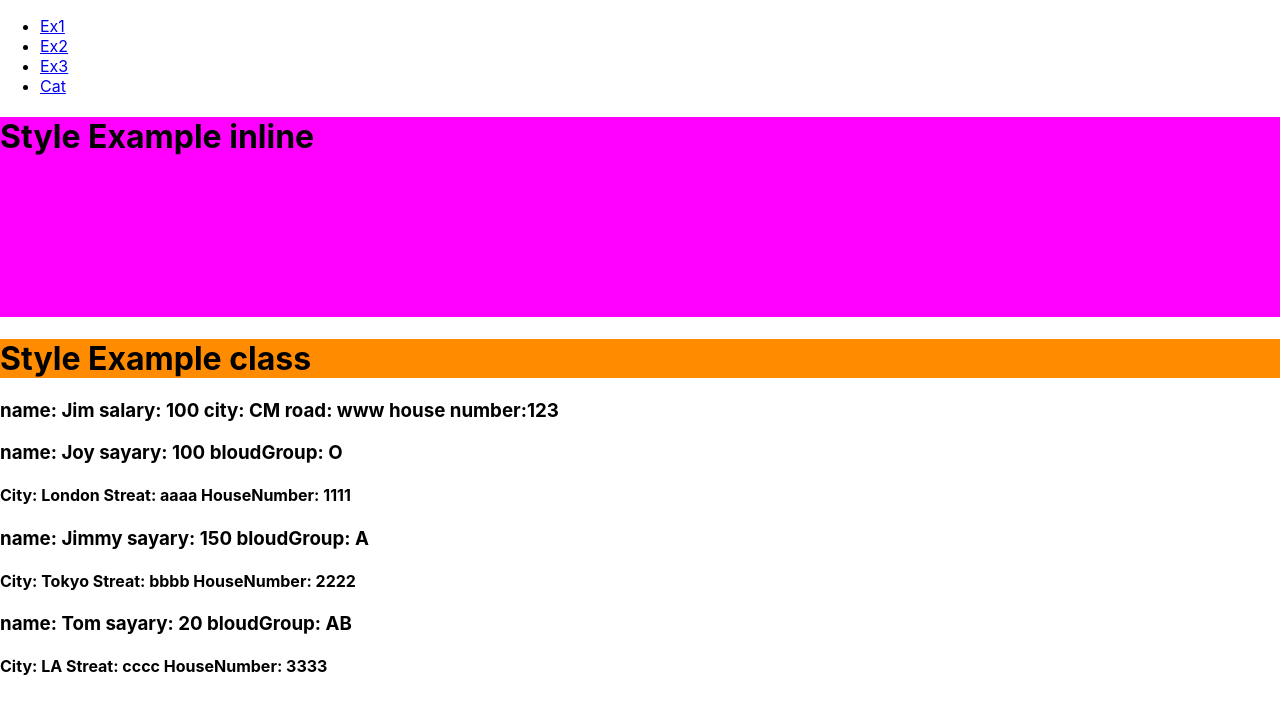
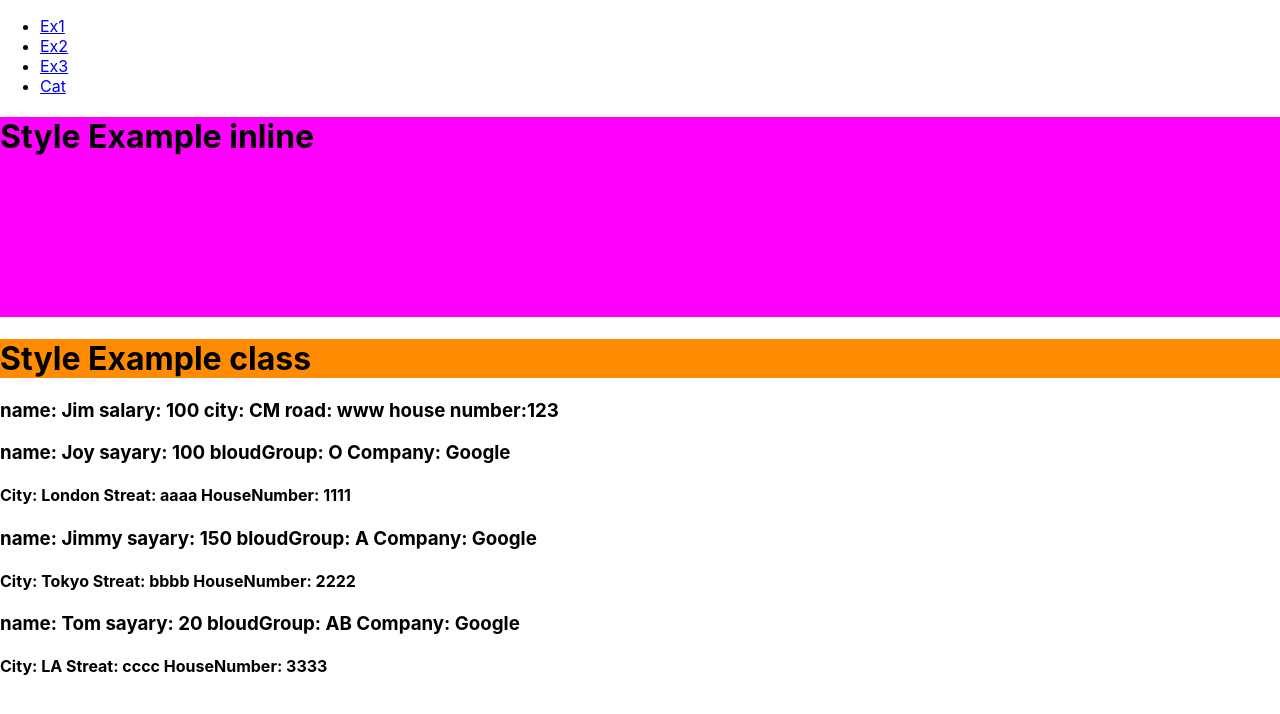
Before and after one commit to Nattapon33998/fun_with_ReactJs, a React (Create React App) app: page / in a window 1280 px wide. Shown: the top 714 px of the page. Built offline with nearby package versions, Linux system fonts and the light colour scheme.

Commit message:
use spread

```diff
--- a/src/components/Map/display.js
+++ b/src/components/Map/display.js
@@ -1,11 +1,11 @@
 import React from "react";
 
 const display = (props) => {
-  const { name, sayary, bloudGroup } = props;
+  const { name, sayary, bloudGroup, company } = props;
   console.log(props.address);
   return (
     <div>
-      <h3>{`name: ${name} sayary: ${sayary} bloudGroup: ${bloudGroup}`}</h3>
+      <h3>{`name: ${name} sayary: ${sayary} bloudGroup: ${bloudGroup} Company: ${company}`}</h3>
       {props.address.map((detail) => {
         const { city, street, houseNumber } = detail;
         return (
--- a/src/components/Map/mapComponent.js
+++ b/src/components/Map/mapComponent.js
@@ -3,6 +3,9 @@ import dataEmployees from "./data";
 import Display from "./display";
 
 const mapComponent = () => {
+  const baseData = {
+    company: "Google",
+  };
   return (
     <div>
       {/* Type 1 */}
@@ -22,9 +25,10 @@ const mapComponent = () => {
       })} */}
 
       {/* easy way */}
-      {dataEmployees.map((employee) => (
-        <Display key={Display.key} {...employee} />
-      ))}
+      {dataEmployees.map((employee) => {
+        const Employee = { ...baseData, ...employee };
+        return <Display key={Display.key} {...Employee} />;
+      })}
     </div>
   );
 };
```
